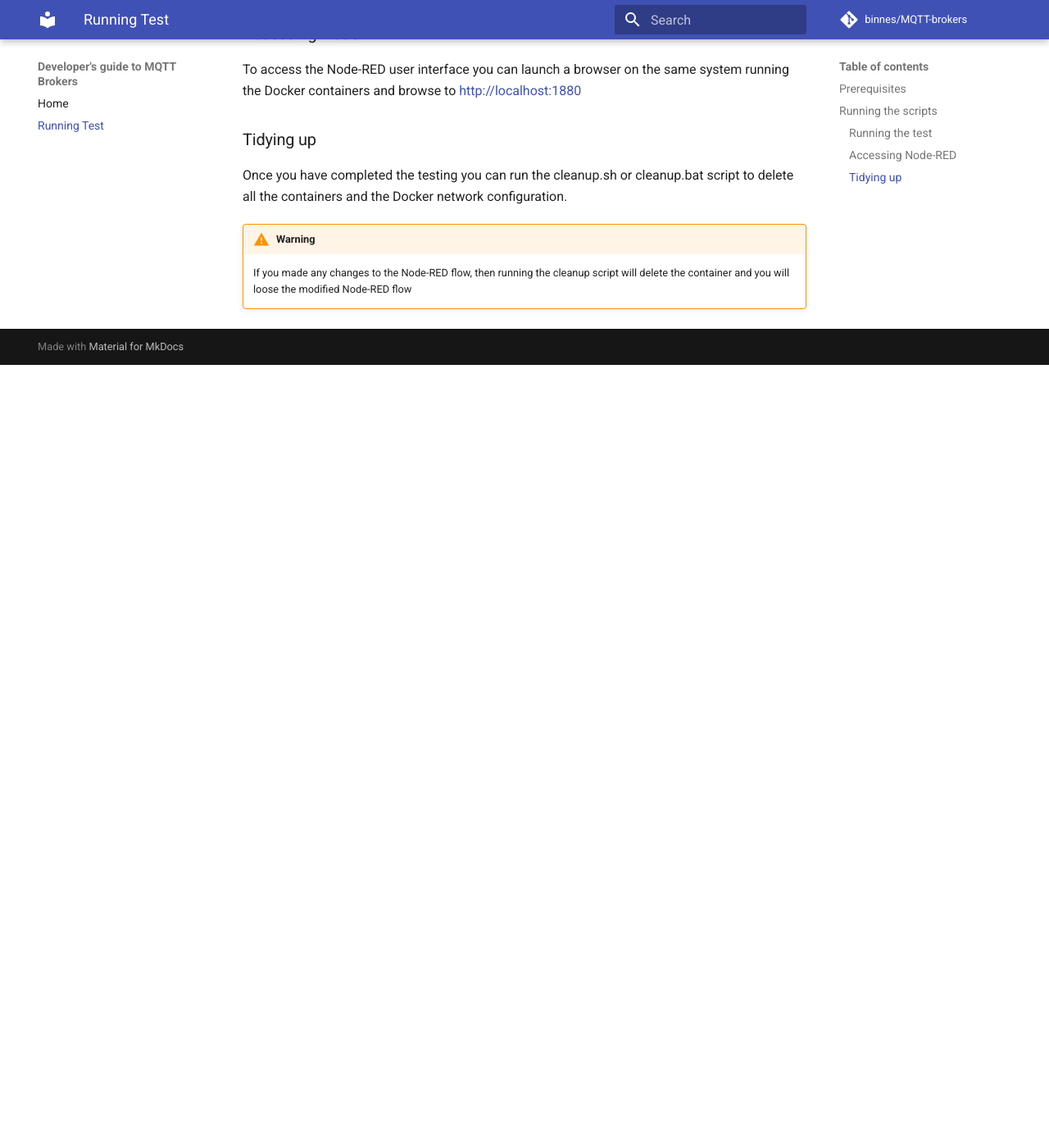
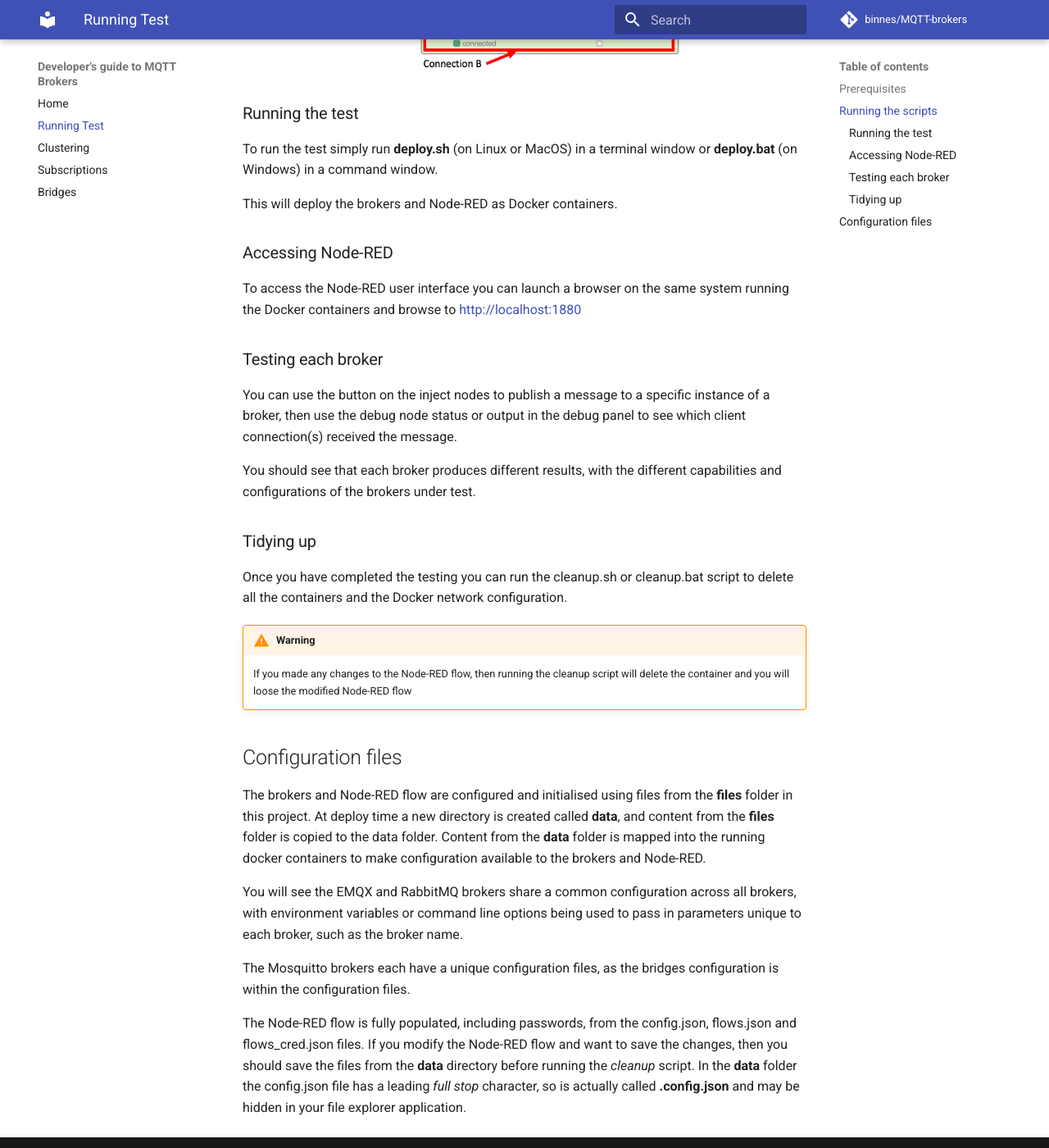
Before and after one commit to binnes/MQTT-brokers, an MkDocs documentation site: the page built from docs/deploy.md, in a window 1280 px wide and 1400 px high, scrolled down 1555 px. Shown: the whole window at 82% size. Built offline with MkDocs 1.6.1 and Material for MkDocs 9.7.7, drawn with Linux system fonts in a browser that asks for light colours; comment, search, counter and statistics services are not loaded; before the commit the page ends 2000 px from its top, so only the background shows below that; some of the changed text lies outside the part shown.

Commit message:
added sections

```diff
--- a/docs/deploy.md
+++ b/docs/deploy.md
@@ -12,7 +12,7 @@
 
 ## Running the scripts
 
-The deploy script will setup a Docker network then deploy 3 instances of each of the brokers included in the test.  For EMQX and Rabbit MQ the brokers will be configured as a cluster.
+The deploy script will setup a Docker network then deploy 3 instances of each of the brokers included in the test.  For EMQX and Rabbit MQ the brokers will be configured as a cluster.  Mosquitto has 2 bridges configured to transfer messages between brokers 1 and 3 and 2 and 3.  All topics can cross the bridges in both directions.
 
 ![Broker Setup](images/brokerSetup.png){style="width: 80%" .center}
 
@@ -20,13 +20,15 @@
 
 ![Node-RED flow](images/node-red-flow.png){style="width: 80%" .center}
 
-Each box represents 1 broker, and each of the MQTT-in nodes has their own connection to a broker, with a subscription to the **test** topic
+Each shaded box represents 1 broker, and each of the MQTT-in nodes has their own connection to the broker, with a subscription to the **test** topic
 
 The Inject nodes publishes a message to the **test** topic on the connected broker and the debug nodes allow you to see which MQTT clients received that message.
 
+![Broker connections](images/broker.png){style="width: 60%" .center}
+
 ### Running the test
 
-To run the test simply run deploy.sh (on Linux or MacOS) in a terminal window or deploy.bat (on Windows) in a command window.
+To run the test simply run **deploy.sh** (on Linux or MacOS) in a terminal window or **deploy.bat** (on Windows) in a command window.
 
 This will deploy the brokers and Node-RED as Docker containers.
 
@@ -34,9 +36,25 @@
 
 To access the Node-RED user interface you can launch a browser on the same system running the Docker containers and browse to [http://localhost:1880](http://localhost:1880){target=_blank}
 
+### Testing each broker
+
+You can use the button on the inject nodes to publish a message to a specific instance of a broker, then use the debug node status or output in the debug panel to see which client connection(s) received the message.
+
+You should see that each broker produces different results, with the different capabilities and configurations of the brokers under test.
+
 ### Tidying up
 
 Once you have completed the testing you can run the cleanup.sh or cleanup.bat script to delete all the containers and the Docker network configuration.
 
 !!! Warning
     If you made any changes to the Node-RED flow, then running the cleanup script will delete the container and you will loose the modified Node-RED flow
+
+## Configuration files
+
+The brokers and Node-RED flow are configured and initialised using files from the **files** folder in this project.  At deploy time a new directory is created called **data**, and content from the **files** folder is copied to the data folder.  Content from the **data** folder is mapped into the running docker containers to make configuration available to the brokers and Node-RED.
+
+You will see the EMQX and RabbitMQ brokers share a common configuration across all brokers, with environment variables or command line options being used to pass in parameters unique to each broker, such as the broker name.
+
+The Mosquitto brokers each have a unique configuration files, as the bridges configuration is within the configuration files.
+
+The Node-RED flow is fully populated, including passwords, from the config.json, flows.json and flows_cred.json files.  If you modify the Node-RED flow and want to save the changes, then you should save the files from the **data** directory before running the *cleanup* script.  In the **data** folder the config.json file has a leading *full stop* character, so is actually called **.config.json** and may be hidden in your file explorer application.
--- a/mkdocs.yml
+++ b/mkdocs.yml
@@ -27,5 +27,8 @@
 nav:
   - Home: index.md
   - Running Test: deploy.md
+  - Clustering: clusteredBrokers.md
+  - Subscriptions: sharedSubscriptions.md
+  - Bridges: bridges.md
 
 google_analytics: ['UA-172132667-1', 'binnes.github.io/MQTT-brokers']
```
Also changed, not shown: docs/bridges.md (added, +35 -0 lines), docs/clusteredBrokers.md (+14 -0 lines), docs/index.md (+2 -3 lines), docs/sharedSubscriptions.md (+11 -4 lines), docs/images/bridgedSubscriptions.png (added), docs/images/broker.png (added), docs/images/sharedSub.png (added), docs/images/standardSub.png (added), 9 other files.
